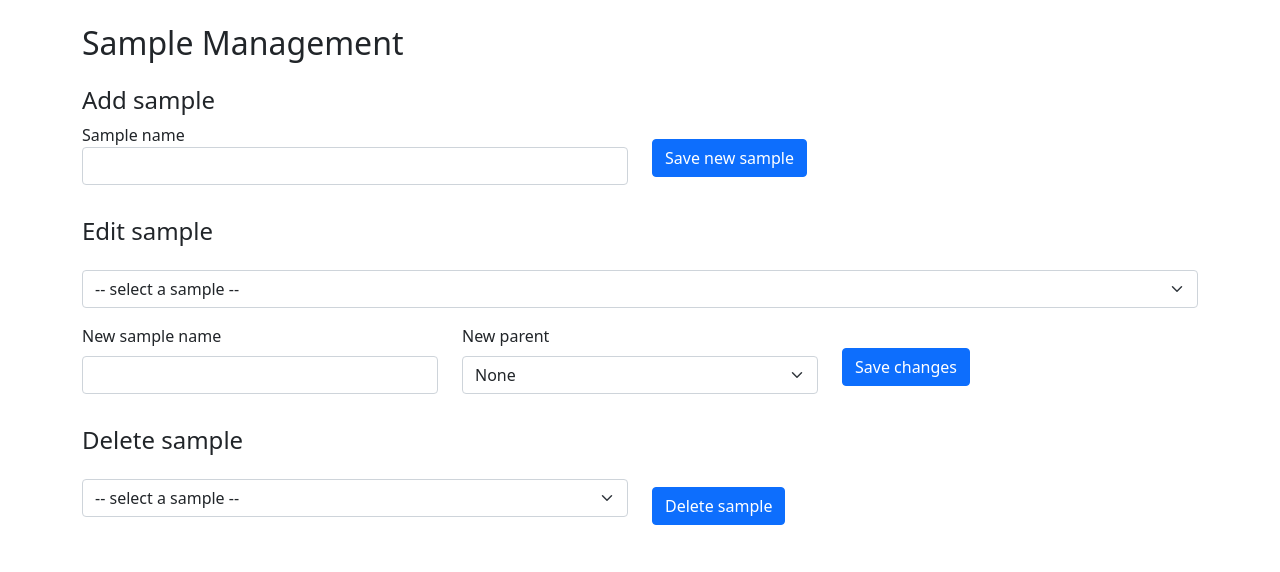
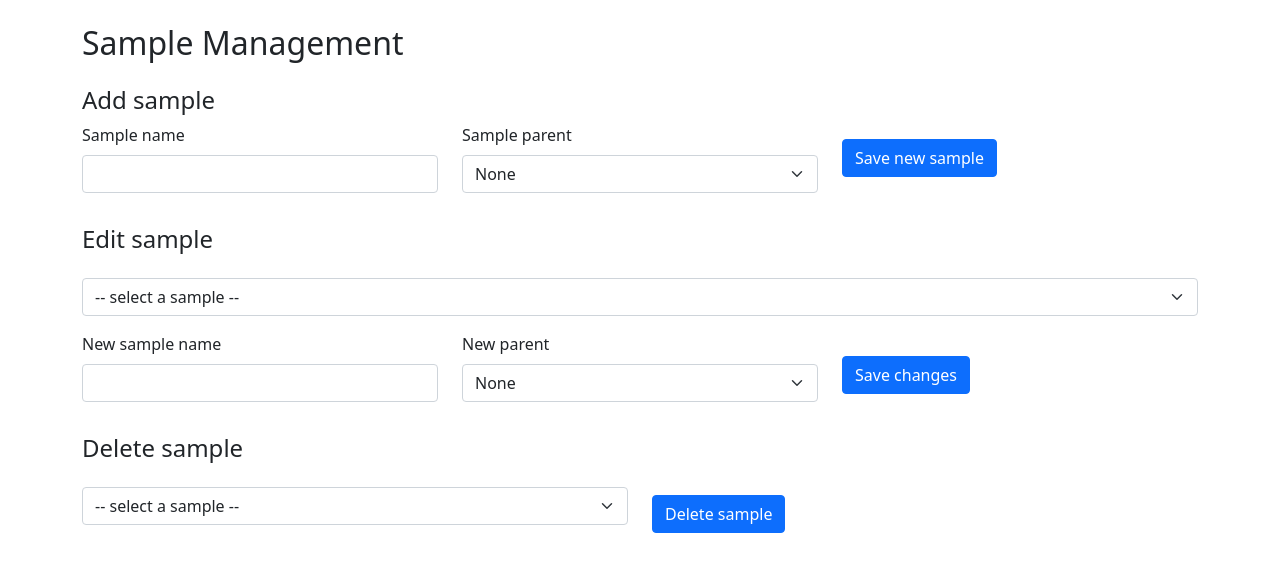
Before and after one commit to LightForm-group/lightform_data_explorer, a Flask app: page /samples/manage in a window 1280 px wide. Shown: the part 73-645 px from the top of the page. Run offline with Flask 2, Linux system fonts and the light colour scheme; data that the repository does not hold is empty; parts of the project's set-up code (start-up, migrations or seed data) failed here and were passed over.

Commit message:
Add parent field to new sample form

```diff
--- a/lf_data_explorer/queries.py
+++ b/lf_data_explorer/queries.py
@@ -38,8 +38,10 @@ def delete_experiment(experiment_id: int) -> str:
     return f"Sample '{experiment_name}' successfully deleted."
 
 
-def add_new_sample(sample_name: str) -> str:
-    new_sample = Sample(name=sample_name)
+def add_new_sample(sample_name: str, parent: int) -> str:
+    if parent == -1:
+        parent = None
+    new_sample = Sample(name=sample_name, parent_sample=parent)
     db.session.add(new_sample)
     try:
         db.session.commit()
--- a/lf_data_explorer/templates/sample_management.html
+++ b/lf_data_explorer/templates/sample_management.html
@@ -9,7 +9,16 @@
         <h4>Add sample</h4>
         <div class="col">
             <label for="sample_name_box">Sample name</label>
-            <input type="text" class="form-control" name="sample_name" id="sample_name_box">
+            <input type="text" class="form-control my-2" name="sample_name" id="sample_name_box">
+        </div>
+        <div class="col">
+            <label for="new_parent_select">Sample parent</label>
+            <select name="parent_selection" class="form-select my-2" aria-label="Select sample parent">
+                <option selected value="-1">None</option>
+                {% for sample in all_samples %}
+                    <option value="{{ sample.id }}">{{ sample.name }}</option>
+                {% endfor %}
+            </select>
         </div>
         <div class="col my-3">
             <button type="submit" class="btn btn-primary" name="submit" value="add">Save new sample</button>
--- a/lf_data_explorer/templates/samples.html
+++ b/lf_data_explorer/templates/samples.html
@@ -55,7 +55,7 @@
             {% endif %}
             <div id="subsamples" class="row mt-4">
                 <div class="col">
-                    <h3>Sample relationships</h3>
+                    <h3>Sample processing</h3>
                 </div>
             </div>
             <div id="parent_samples" class="my-3">
--- a/lf_data_explorer/views.py
+++ b/lf_data_explorer/views.py
@@ -31,7 +31,8 @@ def sample_management():
         form_button = request.form["submit"]
         if form_button == "add":
             new_name = request.form['sample_name']
-            result = queries.add_new_sample(new_name)
+            parent = int(request.form['parent_selection'])
+            result = queries.add_new_sample(new_name, parent)
             flash(result)
             all_samples = queries.get_all_samples()
             return render_template('sample_management.html', all_samples=all_samples)
@@ -78,10 +79,8 @@ def experiment_management():
             flash(result)
             all_experiments = queries.get_all_experiments()
             return render_template('experiment_management.html', all_experiments=all_experiments)
-
         elif form_button == "delete":
-            experiment_id = int(request.form["sample_selection"])
-
+            experiment_id = int(request.form["experiment_selection"])
             result = queries.delete_experiment(experiment_id)
             flash(result)
 
```
